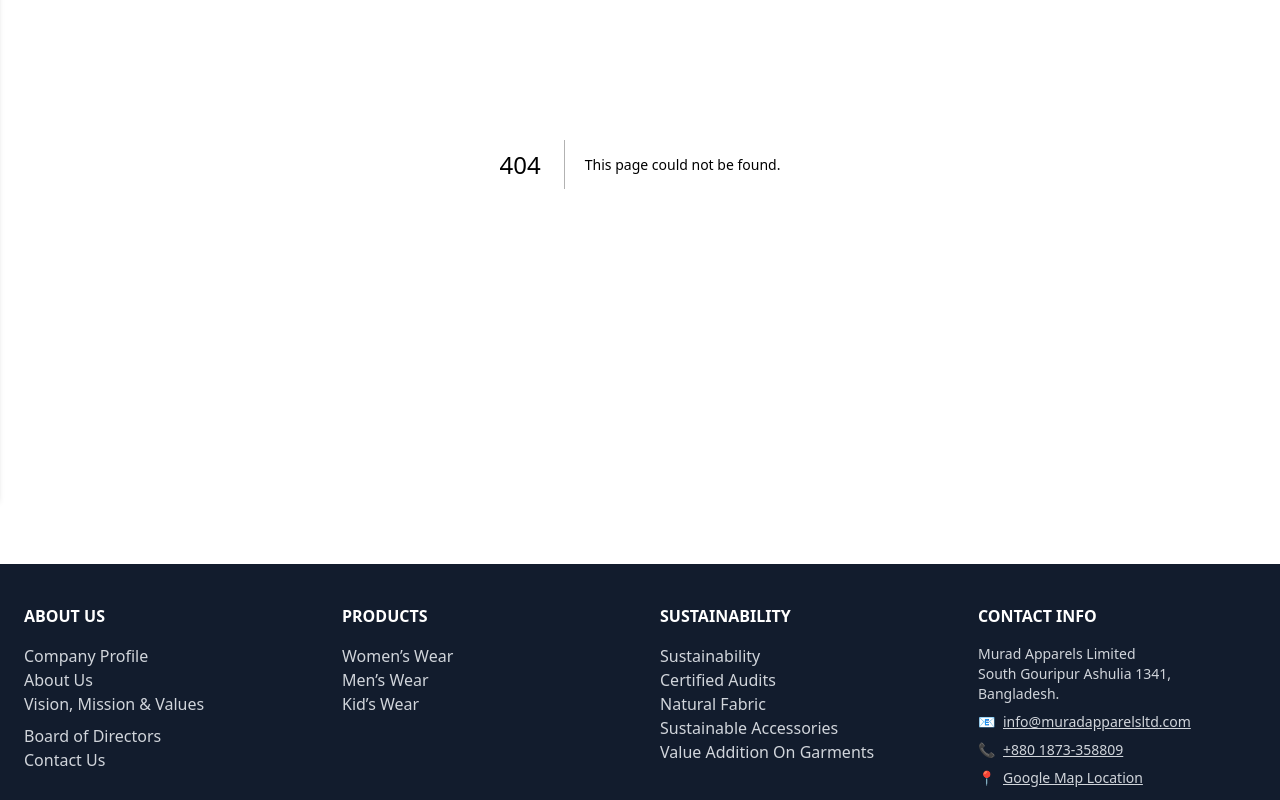
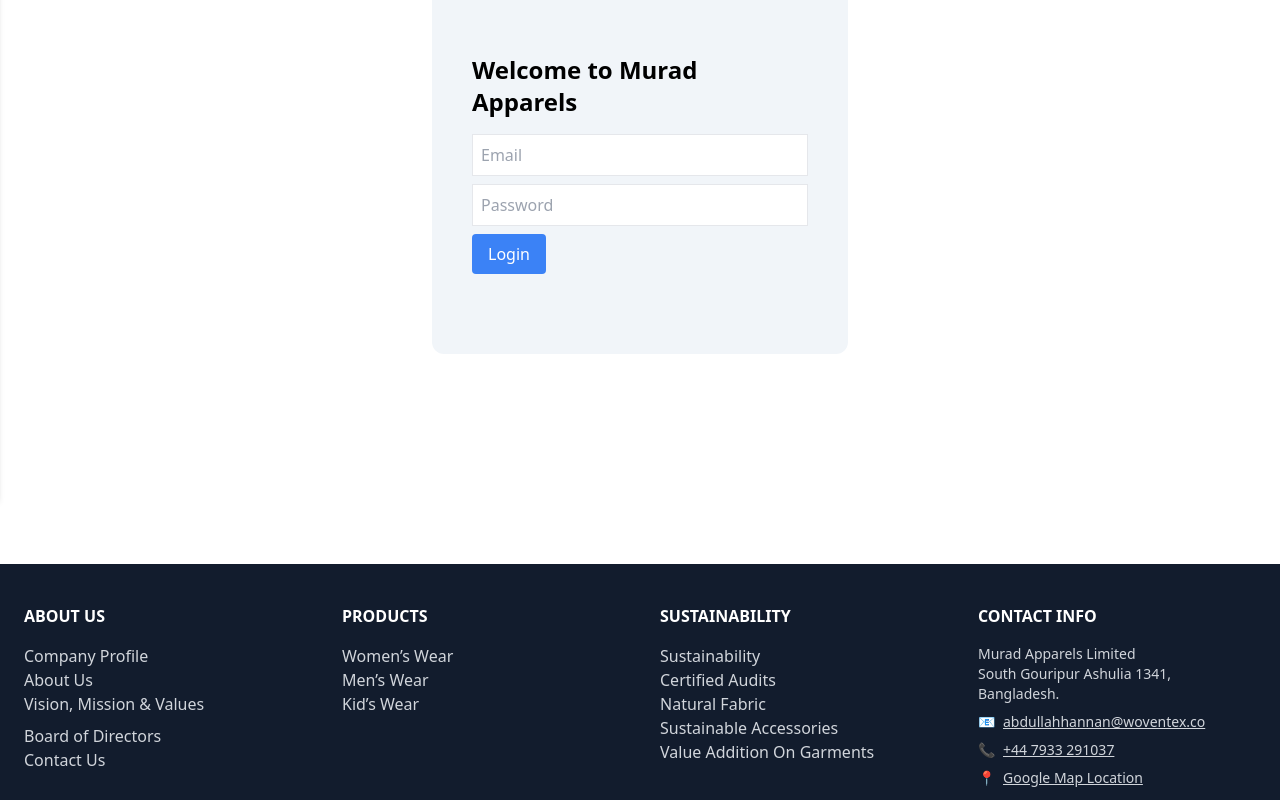
Before and after one commit to arifulislamzyx/murad-apparels, a Next.js app: page /login in a window 1280 px wide. Before the commit this address had no page. Shown: the part 300-1100 px from the top of the page. Built offline with nearby package versions, Linux system fonts and the light colour scheme.

Commit message:
outputAdded

```diff
--- a/app/(dashboard)/layout.tsx
+++ b/app/(dashboard)/layout.tsx
@@ -33,7 +33,7 @@
         >
           <Sidebar />
         </div>
-        <main className="flex-grow p-4">{children}</main>
+        <main className="flex-grow p-4 mt-20">{children}</main>
       </div>
 
       {openDashboardMenu && (
--- /dev/null
+++ b/app/api/logOut/route.ts
@@ -0,0 +1,7 @@
+import { NextResponse } from "next/server";
+import { cookies } from "next/headers";
+
+export async function POST() {
+  cookies().delete("auth");
+  return NextResponse.json({ success: true });
+}
--- /dev/null
+++ b/app/api/login/route.ts
@@ -0,0 +1,22 @@
+import { NextResponse } from "next/server";
+import { cookies } from "next/headers";
+
+export async function POST(request: Request) {
+  const { email, password } = await request.json();
+
+  const correctEmail = process.env.LOGIN_EMAIL;
+  const correctPassword = process.env.LOGIN_PASSWORD;
+
+  if (email === correctEmail && password === correctPassword) {
+    // Set a cookie for session
+    cookies().set("auth", "loggedin", {
+      httpOnly: true,
+      path: "/",
+      maxAge: 60 * 60 * 24, // 1 day
+    });
+
+    return NextResponse.json({ success: true });
+  }
+
+  return NextResponse.json({ message: "Invalid credentials" }, { status: 401 });
+}
--- /dev/null
+++ b/app/login/page.tsx
@@ -0,0 +1,61 @@
+"use client";
+import { useState } from "react";
+import { useRouter } from "next/navigation";
+
+export default function LoginPage() {
+  const [email, setEmail] = useState("");
+  const [password, setPassword] = useState("");
+  const [error, setError] = useState("");
+  const router = useRouter();
+
+  const handleSubmit = async (e: React.FormEvent) => {
+    e.preventDefault();
+    const res = await fetch("/api/login", {
+      method: "POST",
+      body: JSON.stringify({ email, password }),
+    });
+
+    if (res.ok) {
+      router.push("/dashboard/add-product"); // protected route
+    } else {
+      const data = await res.json();
+      setError(data.message);
+    }
+  };
+
+  return (
+    <form
+      onSubmit={handleSubmit}
+      className="p-4 max-w-md mx-auto flex justify-center items-center h-screen"
+    >
+      <div className="bg-slate-100 px-10 py-20 rounded-xl ">
+        <h2 className="text-2xl font-bold mb-4 mx-0 items-center">
+          Welcome to Murad Apparels
+        </h2>
+        <input
+          type="email"
+          placeholder="Email"
+          value={email}
+          onChange={(e) => setEmail(e.target.value)}
+          className="border p-2 w-full mb-2"
+          required
+        />
+        <input
+          type="password"
+          placeholder="Password"
+          value={password}
+          onChange={(e) => setPassword(e.target.value)}
+          className="border p-2 w-full mb-2"
+          required
+        />
+        {error && <p className="text-red-500 mb-2">{error}</p>}
+        <button
+          type="submit"
+          className="bg-blue-500 text-white px-4 py-2 rounded"
+        >
+          Login
+        </button>
+      </div>
+    </form>
+  );
+}
--- a/next.config.mjs
+++ b/next.config.mjs
@@ -3,6 +3,7 @@
   images: {
     domains: ["res.cloudinary.com"],
   },
+  output: "standalone",
 };
 
 export default nextConfig;
--- /dev/null
+++ b/src/components/CategoryProductsClient.tsx
@@ -0,0 +1,35 @@
+"use client";
+import Image from "next/image";
+import { IAProduct } from "@/type/product";
+
+const CategoryProductsClient = ({
+  category,
+  products,
+}: {
+  category: string;
+  products: IAProduct[];
+}) => {
+  return (
+    <div className="grid grid-cols-1 md:grid-cols-3 gap-4 p-4 mt-28">
+      {products.length === 0 ? (
+        <p>No products found in category: {category}</p>
+      ) : (
+        products.map((product) => (
+          <div key={product._id} className="border p-4 rounded shadow">
+            <Image
+              src={product.productImage}
+              alt={product.productName}
+              width={300}
+              height={200}
+              className="rounded object-cover w-full h-40"
+            />
+            <h2 className="text-lg font-bold mt-2">{product.productName}</h2>
+            <p>{product.description}</p>
+          </div>
+        ))
+      )}
+    </div>
+  );
+};
+
+export default CategoryProductsClient;
--- a/src/layout/footer.tsx
+++ b/src/layout/footer.tsx
@@ -89,13 +89,13 @@
                     href="mailto:info@muradapparelsltd.com"
                     className="underline"
                   >
-                    info@muradapparelsltd.com
+                    abdullahhannan@woventex.co
                   </a>
                 </li>
                 <li className="flex items-center space-x-2">
                   <span>📞</span>
                   <a href="tel:+8801717564460" className="underline">
-                    +880 1873-358809
+                    +44 7933 291037
                   </a>
                 </li>
                 <li className="flex items-center space-x-2">
--- a/src/layout/sidebar.tsx
+++ b/src/layout/sidebar.tsx
@@ -26,7 +26,7 @@
   };
 
   return (
-    <div className="bg-slate-200 text-black w-[300px] h-screen rounded-t-lg mx-auto py-6 px-4">
+    <div className="bg-slate-200 text-black w-[300px] h-screen rounded-t-lg mx-auto py-6 px-4 mt-20">
       <div className="ml-10">
         <h2 className="text-2xl mb-4">
           <Link href={"/dashboard"}>Home</Link>
--- a/src/sections/dashboard/add-product.tsx
+++ b/src/sections/dashboard/add-product.tsx
@@ -5,8 +5,11 @@
 import { AppDispatch, RootState } from "@/Redux/Store/Store";
 import { createProduct } from "@/Redux/Slice/product-slice";
 import axios from "axios";
+import { useRouter } from "next/navigation";
 
 const AddProductForm = () => {
+  const router = useRouter();
+
   const dispatch = useDispatch<AppDispatch>();
   const { isLoading, isError, error } = useSelector(
     (state: RootState) => state.products
@@ -65,7 +68,19 @@
     dispatch(createProduct({ ...product, productImage: imageUrl }));
   };
 
+  const handleLogout = async () => {
+    // Optional: call backend to destroy session/cookie
+    await fetch("/api/logOut", {
+      method: "POST",
+    });
+
+    // Redirect to login page
+    router.push("/login");
+  };
+
   return (
+    <section>
+      <button onClick={handleLogout}>Log Out</button>
       <form onSubmit={handleSubmit} className="space-y-4">
         {Object.keys(product).map(
           (key) =>
@@ -96,6 +111,7 @@
 
         {isError && <p className="text-red-500">{error}</p>}
       </form>
+    </section>
   );
 };
 
--- a/src/sections/home/contact-us/contact-us.tsx
+++ b/src/sections/home/contact-us/contact-us.tsx
@@ -1,55 +1,32 @@
 "use client";
-import axios from "axios";
 import { Mail, MapPinPlusInside, PhoneOutgoing } from "lucide-react";
 import React, { useState } from "react";
 
 const ContactUs = () => {
-  const [loading, setLoading] = useState(false);
   const [seccessMessage, setSuccessMessage] = useState("");
 
   const handleSubmit = async (e: React.FormEvent<HTMLFormElement>) => {
     e.preventDefault();
+    const form = e.currentTarget;
 
-    const form = e.target as HTMLFormElement;
-    const name = (form.elements.namedItem("name") as HTMLInputElement).value;
-    const message = (form.elements.namedItem("message") as HTMLTextAreaElement)
-      .value;
-    const phone = (form.elements.namedItem("phone") as HTMLInputElement).value;
-    const email = (form.elements.namedItem("email") as HTMLInputElement).value;
+    try {
+      const response = await fetch("https://formspree.io/f/xldbzgak", {
+        method: "POST",
+        body: new FormData(form),
+        headers: {
+          Accept: "application/json",
+        },
+      });
 
-    const feedBack = {
-      name,
-      email,
-      message,
-      phone,
-    };
-    console.log(feedBack);
-
-    setLoading(true);
-    try {
-      const res = await axios.post(
-        "https://backend.skbjobmarket.com/api/feedback",
-        feedBack,
-        {
-          headers: {
-            "Content-Type": "application/json",
-          },
-        }
-      );
-
-      console.log(loading);
-
-      if (res.status === 200) {
-        setSuccessMessage("Thank you for Contact Us");
+      if (response.ok) {
+        setSuccessMessage("Thank you for contacting us!");
         form.reset();
       } else {
         setSuccessMessage("Something went wrong. Please try again.");
       }
     } catch (error) {
-      console.error("Error submitting feedback:", error);
-      setSuccessMessage("Error submitting Contact Form. Please try again.");
-    } finally {
-      setLoading(false);
+      console.error("Form submission error:", error);
+      setSuccessMessage("Network error. Please try again later.");
     }
   };
 
@@ -58,7 +35,7 @@
       <div className="container mx-auto my-10">
         <h2 className="text-center text-3xl font-bold mb-8">Contact US</h2>
 
-        <div className="grid grid-cols-1 md:grid-cols-2 gap-6 p-6  rounded-lg">
+        <div className="grid grid-cols-1 md:grid-cols-2 gap-6 p-6 rounded-lg">
           <div className="bg-gray-200 p-6 rounded-lg shadow-md">
             <div className="space-y-4">
               <div>
@@ -76,17 +53,17 @@
               <div>
                 <div className="flex items-center space-x-2">
                   <Mail className="text-blue-500" />
-
                   <h3 className="text-lg font-bold">General Enquiries</h3>
                 </div>
-                <p>info@muradapparelsltd.com</p>
+                <p>abdullahhannan@woventex.co</p>
               </div>
+
               <div>
                 <div className="flex items-center space-x-2">
                   <PhoneOutgoing className="text-blue-500" />
                   <h3 className="text-lg font-bold">Call Us</h3>
                 </div>
-                <p>Call us: +880 1873-358809</p>
+                <p>Call us: +44 7933 291037</p>
               </div>
             </div>
           </div>
```
Also changed, not shown: middleware.ts (added, +20 -0 lines), 1 other file (tests, documents, lock files or other folders). Lines whose indentation alone changed are shown as unchanged.
